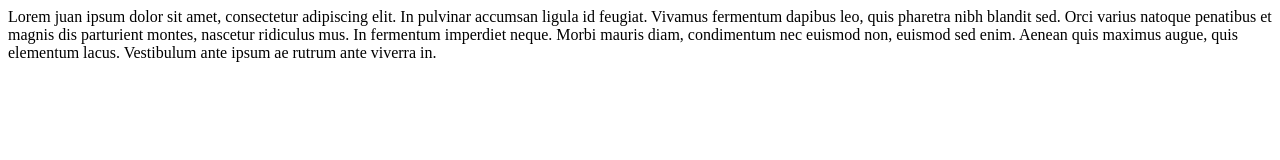
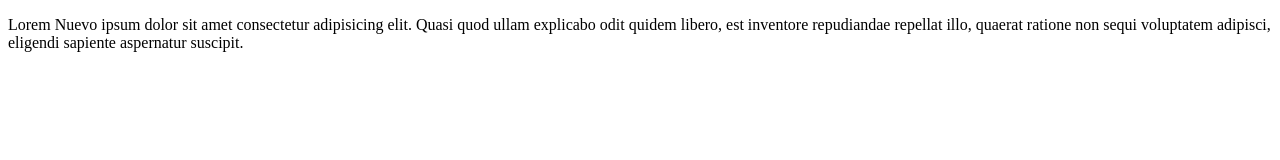
Before and after one commit to Hilo2/Hilo2.github.io, a plain HTML site: page index.html in a window 1280 px wide. Drawn offline with Linux system fonts and the light colour scheme.

Commit message:
new index

```diff
--- a/index.html
+++ b/index.html
@@ -1,10 +1,11 @@
-<html xmlns="http://www.w3.org/1999/xhtml">
+<!DOCTYPE html>
+<html lang="en">
 <head>
-    <title>Hilo Portfolio</title>
+    <meta charset="UTF-8">
+    <meta name="viewport" content="width=device-width, initial-scale=1.0">
+    <title>Document</title>
 </head>
 <body>
-    <p>
-        Lorem juan ipsum dolor sit amet, consectetur adipiscing elit. In pulvinar accumsan ligula id feugiat. Vivamus fermentum dapibus leo, quis pharetra nibh blandit sed. Orci varius natoque penatibus et magnis dis parturient montes, nascetur ridiculus mus. In fermentum imperdiet neque. Morbi mauris diam, condimentum nec euismod non, euismod sed enim. Aenean quis maximus augue, quis elementum lacus. Vestibulum ante ipsum ae rutrum ante viverra in.
-    </p>
+    <p>Lorem Nuevo ipsum dolor sit amet consectetur adipisicing elit. Quasi quod ullam explicabo odit quidem libero, est inventore repudiandae repellat illo, quaerat ratione non sequi voluptatem adipisci, eligendi sapiente aspernatur suscipit.</p>
 </body>
 </html>
```
